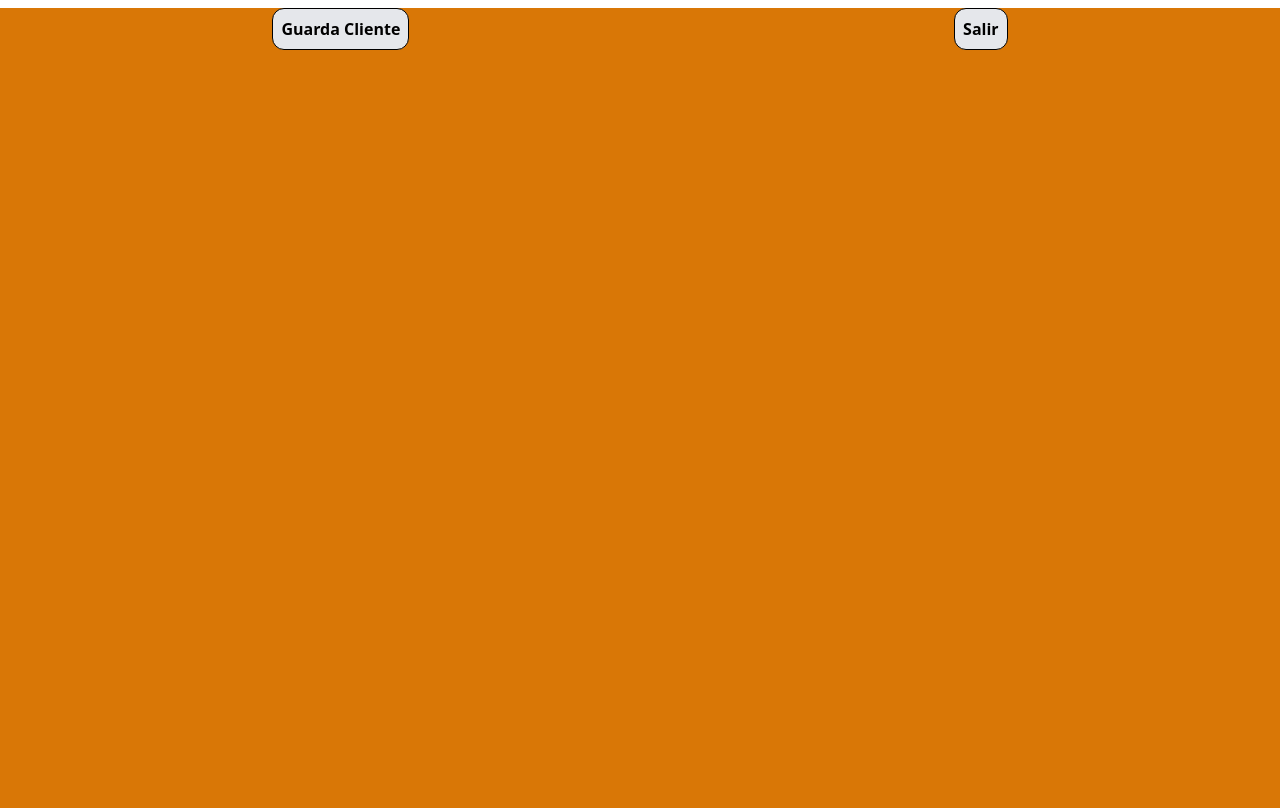
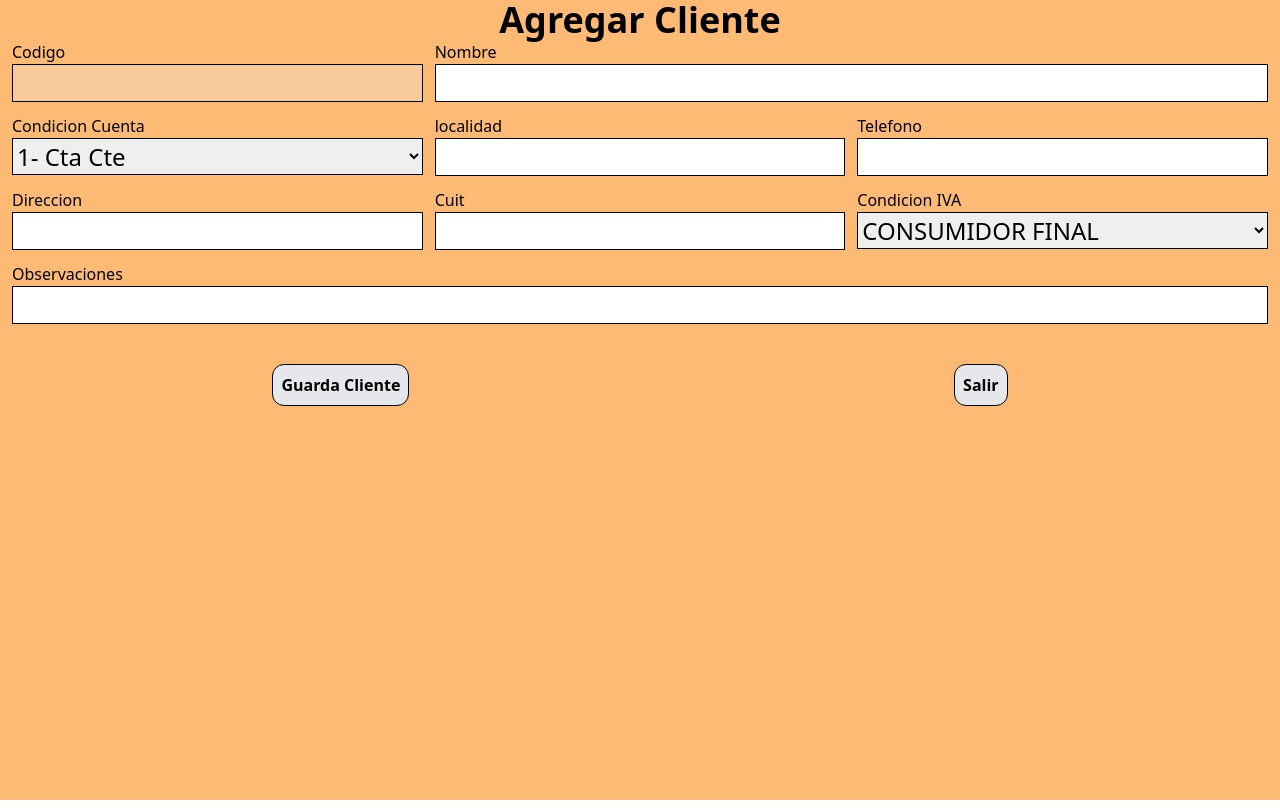
Before and after one commit to Pelusasasasa/Comercio, a React (Create React App) app: page /cliente/lista in a window 1280 px wide. Both pictures are taken after typing "Sample" into the empty fields and a click on the button "Agregar Cliente". Built offline with nearby package versions, Linux system fonts and the light colour scheme; no server answers.

Commit message:
Hice el formulario de agregar cliente

```diff
--- a/src/cliente/components/ClienteItem.jsx
+++ b/src/cliente/components/ClienteItem.jsx
@@ -1,8 +1,19 @@
+import { useDispatch, useSelector } from "react-redux"
+import { setActiveCliente } from "../../store/cliente/clienteSlice";
 
 export const ClienteItem = ({ _id, nombre, direccion, telefono, cuit, cond_iva, saldo }) => {
 
+  const { clientes, active } = useSelector( state => state.cliente)
+  const dispatch = useDispatch();
+
+  const onClickTr = (e) => {
+    const cliente = clientes.find( elem => elem._id === parseInt(e.target.parentElement.id));
+
+    dispatch( setActiveCliente( cliente ));
+  }
+
   return (
-    <tr id={_id} className="hover:cursor-pointer">
+    <tr id={_id} className={`hover:cursor-pointer ${active?._id === _id ? 'bg-blue-300' : ''}`} onClick={onClickTr}>
       <td className="border border-black">{_id}</td>
       <td className="border border-black">{nombre.slice(0, 50)}</td>
       <td className="border border-black">{direccion}</td>
--- a/src/cliente/layout/ClienteLayout.jsx
+++ b/src/cliente/layout/ClienteLayout.jsx
@@ -1,6 +1,6 @@
 export const ClienteLayout = ({ children }) => {
   return (
-    <section className="bg-amber-600 h-full">
+    <section className="bg-orange-300 h-full">
 
         { children }
 
--- a/src/cliente/pages/AgregarCliente.jsx
+++ b/src/cliente/pages/AgregarCliente.jsx
@@ -5,7 +5,58 @@ export const AgregarCliente = () => {
   return (
     <ClienteLayout>
 
-        <section className="flex justify-around mt-2">
+      <header>
+        <h1 className="text-center text-4xl font-bold"> Agregar Cliente</h1>
+      </header>
+
+      <form className="grid grid-cols-3 gap-3 mx-3">
+        <div className="flex flex-col">
+          <label htmlFor="codigo">Codigo</label>
+          <input type="text" className="border border-black text-3xl" name="codigo" id="codigo" disabled />
+        </div>
+        <div className="flex flex-col col-span-2">
+          <label htmlFor="nombre">Nombre</label>
+          <input type="text" className="border border-black text-3xl" name="nombre" id="nombre" />
+        </div>
+        <div className="flex flex-col">
+          <label htmlFor="condicion">Condicion Cuenta</label>
+          <select name="condicion" id="condicion" className="text-2xl border border-black">
+            <option value="1">1- Cta Cte</option>
+            <option value="2">2- Contado</option>
+          </select>
+        </div>
+        <div className="flex flex-col">
+          <label htmlFor="localidad">localidad</label>
+          <input type="text" className="border border-black text-3xl" name="localidad" id="localidad" />
+        </div>
+        <div className="flex flex-col">
+          <label htmlFor="telefono">Telefono</label>
+          <input type="text" className="border border-black text-3xl" name="telefono" id="telefono" />
+        </div>
+        <div className="flex flex-col">
+          <label htmlFor="direccion">Direccion</label>
+          <input type="text" className="border border-black text-3xl" name="direccion" id="direccion" />
+        </div>
+        <div className="flex flex-col">
+          <label htmlFor="cuit">Cuit</label>
+          <input type="text" className="border border-black text-3xl" name="cuit" id="cuit" />
+        </div>
+        <div className="flex flex-col">
+          <label htmlFor="condIva">Condicion IVA</label>
+          <select name="condIva" id="condIva" className="text-2xl border border-black">
+            <option value="">CONSUMIDOR FINAL</option>
+            <option value="">MONOTRIBUTO</option>
+            <option value="">INSCRIPTO</option>
+            <option value="">EXENTO</option>
+          </select>
+        </div>
+        <div className="flex flex-col col-span-3">
+          <label htmlFor="observaciones">Observaciones</label>
+          <input type="text" className="border border-black text-3xl" name="observaciones" id="observaciones" />
+        </div>
+      </form>
+
+      <section className="flex justify-around mt-10">
         <button className="border border-black bg-gray-200 p-2 font-bold rounded-xl">
           Guarda Cliente
         </button>
```
Lines whose indentation alone changed are shown as unchanged.
